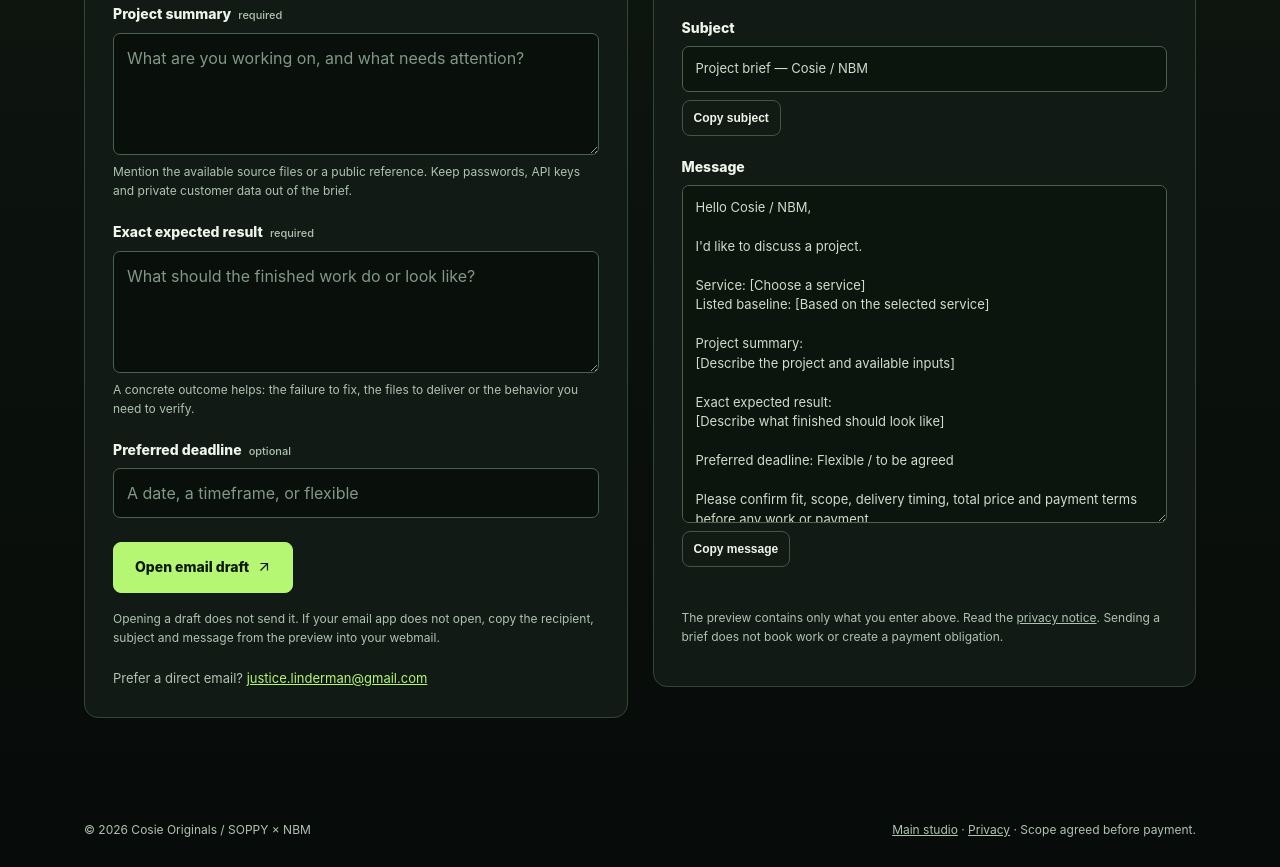
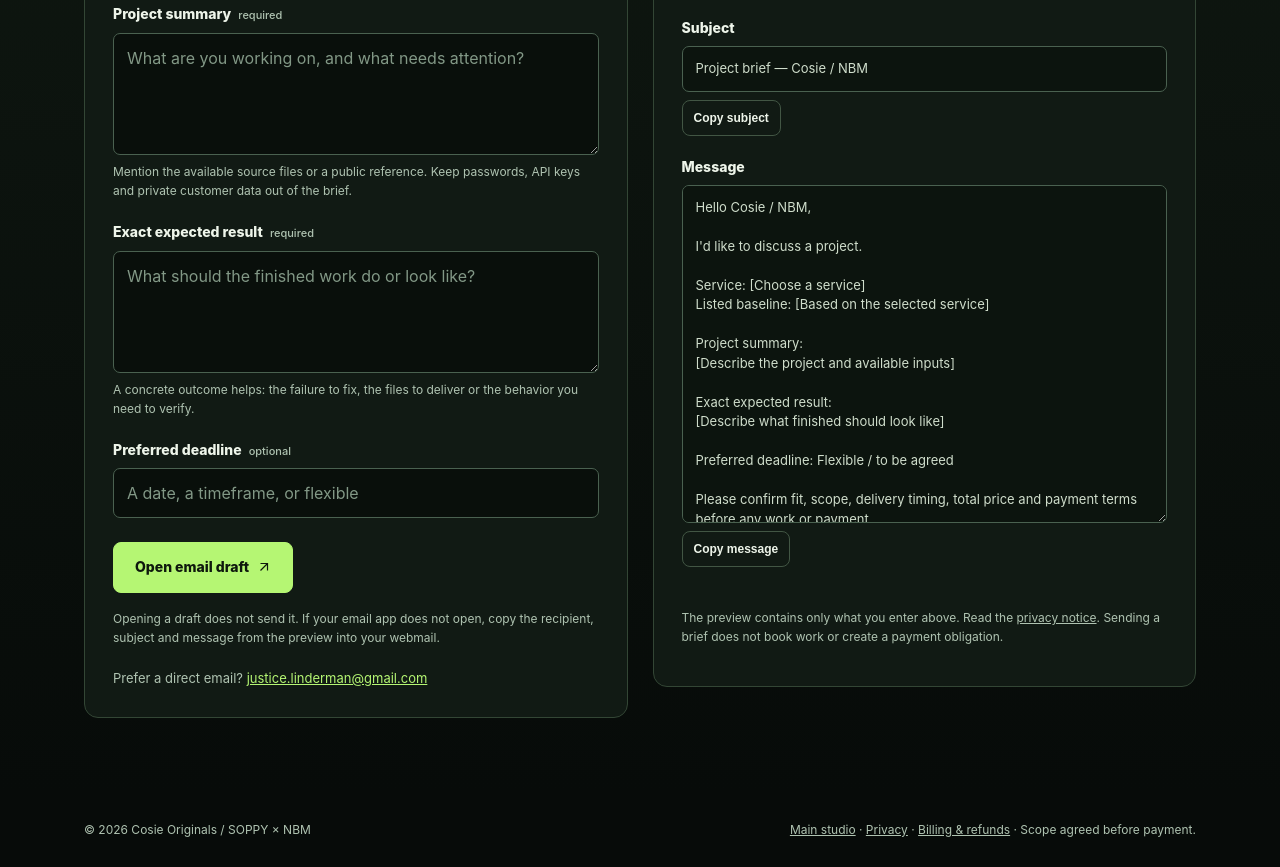
Before and after one commit to justicelinderman-creator/soppy-nbm-showroom, a plain HTML site: page services/index.html in a window 1280 px wide. Shown: the part 3850-4717 px from the top of the page. Drawn offline with Linux system fonts and the light colour scheme.

Commit message:
Link Cosie billing and refund policy from services/index.html

```diff
--- a/services/index.html
+++ b/services/index.html
@@ -352,7 +352,7 @@ Thank you.</textarea>
     </section>
   </main>
   <footer>
-    <div class="shell footer"><span>© 2026 Cosie Originals / SOPPY × NBM</span><span><a href="../">Main studio</a> · <a href="../privacy.html">Privacy</a> · Scope agreed before payment.</span></div>
+    <div class="shell footer"><span>© 2026 Cosie Originals / SOPPY × NBM</span><span><a href="../">Main studio</a> · <a href="../privacy.html">Privacy</a> · <a href="../billing.html">Billing &amp; refunds</a> · Scope agreed before payment.</span></div>
   </footer>
   <script>
     (() => {
```
